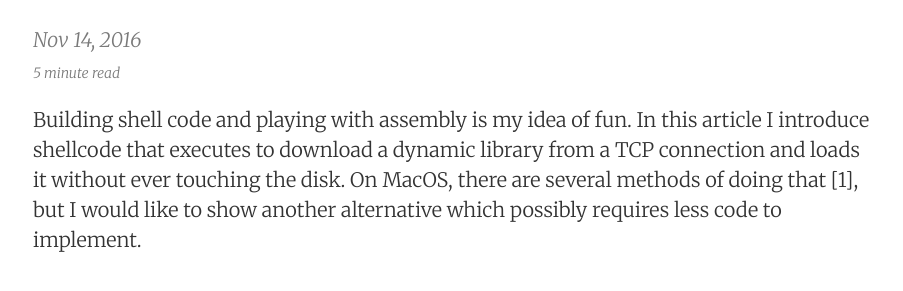
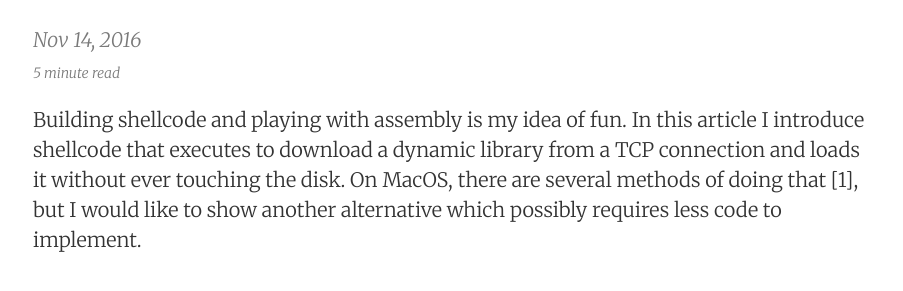
Before and after one commit to nologic/blog, a Jekyll site: the page built from _posts/2016-11-14-library-memory-loading.md, in a window 1280 px wide and 900 px high. Shown: the part 297-588 px from the top of the window, without its empty margins (187-1090 px from the left). Built offline with Jekyll 4.4.1, drawn with Linux system fonts in a browser that asks for light colours; nearby versions of some CDN libraries.

Commit message:
memory loading

```diff
--- a/_posts/2016-11-14-library-memory-loading.md
+++ b/_posts/2016-11-14-library-memory-loading.md
@@ -4,7 +4,7 @@ title: Loading from memory
 draft: true
 ---
 
-Building shell code and playing with assembly is my idea of fun. In this article I introduce shellcode that executes to download a dynamic library from a TCP connection and loads it without ever touching the disk. On MacOS, there are several methods of doing that [1], but I would like to show another alternative which possibly requires less code to implement.
+Building shellcode and playing with assembly is my idea of fun. In this article I introduce shellcode that executes to download a dynamic library from a TCP connection and loads it without ever touching the disk. On MacOS, there are several methods of doing that [1], but I would like to show another alternative which possibly requires less code to implement.
 
 ## TL;DR;
 
```
